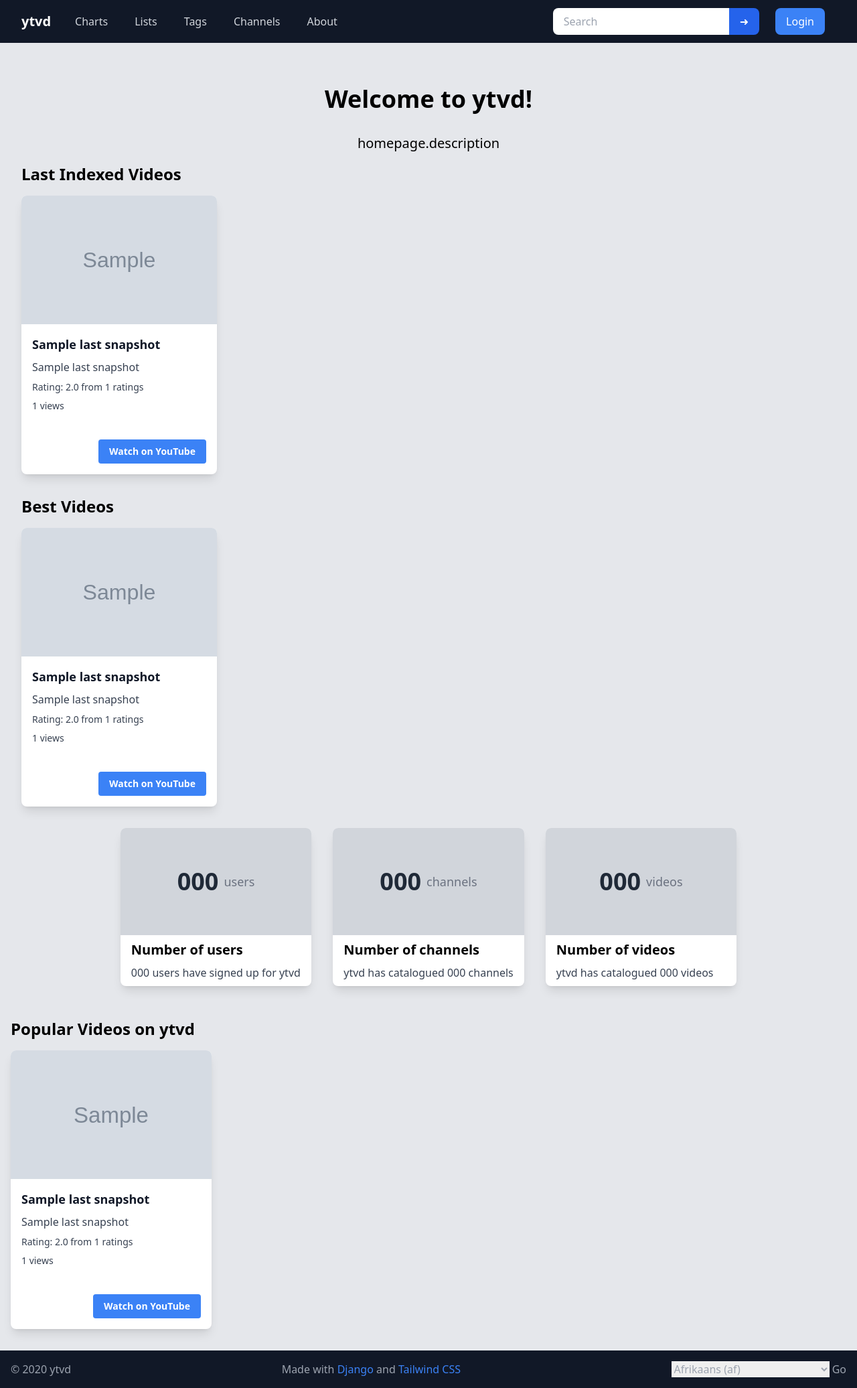
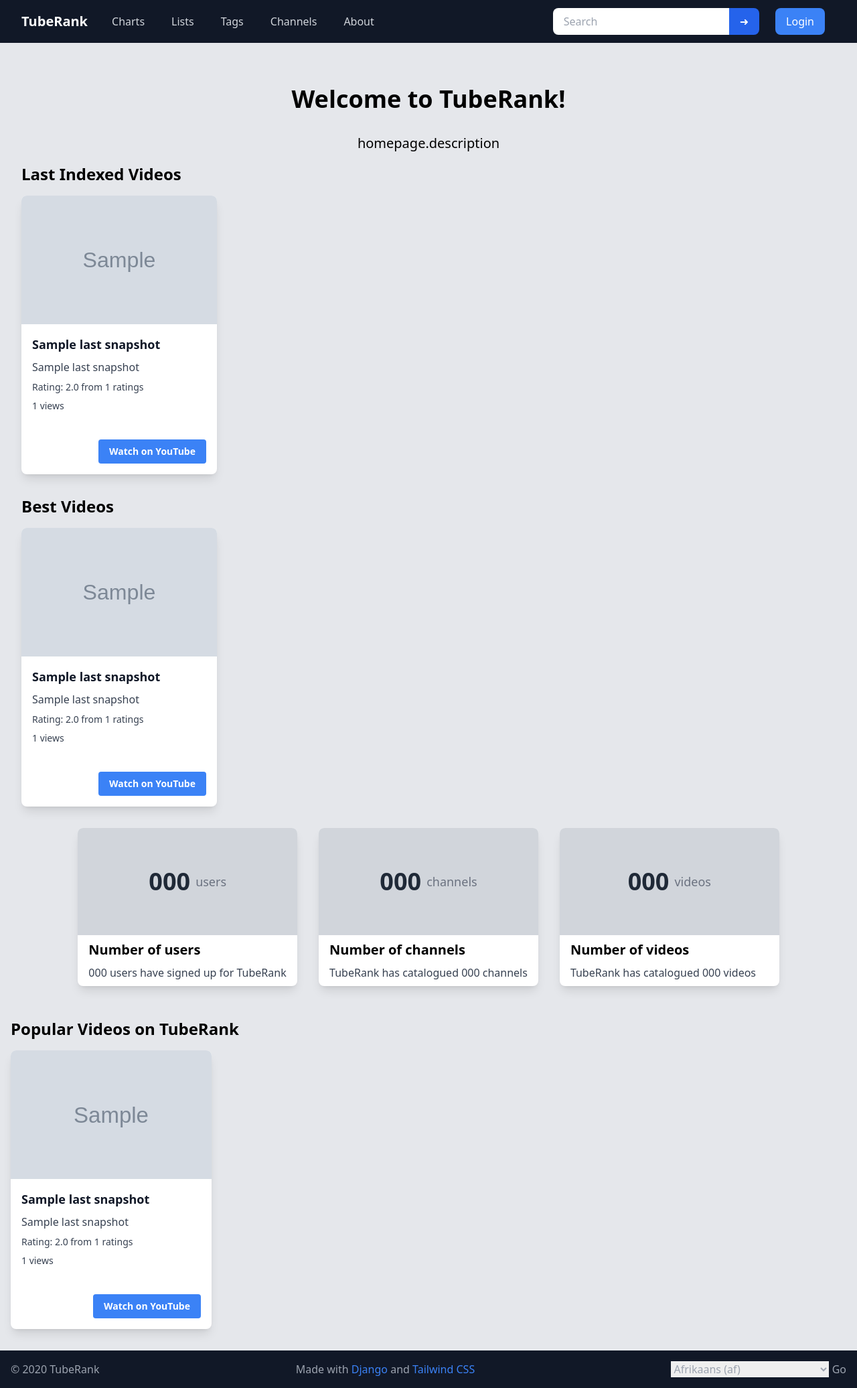
Before and after one commit to dbeley/tuberank, a Django app: template ratings/templates/homepage.html in a window 1280 px wide. Shown: the whole page at 67% size. Run offline with Django 4.2, Linux system fonts and the light colour scheme; the template is opened without the code that fills it: most values are stand-ins (such as "Sample title", 1, 10 or a date in 2020); grey boxes marked "Sample" are stand-in pictures; some libraries are stand-ins or nearby versions.

Commit message:
Rename to tuberank

```diff
--- a/manage.py
+++ b/manage.py
@@ -6,7 +6,7 @@ import sys
 
 def main():
     """Run administrative tasks."""
-    os.environ.setdefault("DJANGO_SETTINGS_MODULE", "ytvd.settings")
+    os.environ.setdefault("DJANGO_SETTINGS_MODULE", "tuberank.settings")
     try:
         from django.core.management import execute_from_command_line
     except ImportError as exc:
--- a/pyproject.toml
+++ b/pyproject.toml
@@ -1,5 +1,5 @@
 [tool.poetry]
-name = "ytvd"
+name = "tuberank"
 version = "0.1.0"
 description = ""
 authors = ["dbeley <6568955+dbeley@users.noreply.github.com>"]
--- a/ratings/templates/base.html
+++ b/ratings/templates/base.html
@@ -12,7 +12,7 @@
   <div class="max-w-7xl mx-auto px-2 sm:px-6 lg:px-8 relative flex items-center justify-between h-16">
     <!-- Logo -->
     <div class="flex-shrink-0 flex items-center">
-      <a href="/" class="font-bold text-white text-xl">ytvd</a>
+      <a href="/" class="font-bold text-white text-xl">TubeRank</a>
     </div>
     <!-- Categories and Channels links -->
     <div class="hidden sm:block sm:ml-6">
@@ -64,7 +64,7 @@
 </div>
 <footer class="bg-gray-900 text-gray-400">
   <div class="container mx-auto px-4 py-4 flex flex-col sm:flex-row justify-between items-center">
-    <p>&copy; {{ date|date:"Y" }} ytvd</p>
+    <p>&copy; {{ date|date:"Y" }} TubeRank</p>
     <p class="mt-2 sm:mt-0">Made with <a href="https://www.djangoproject.com/" class="text-blue-500 hover:text-blue-400">Django</a> and <a href="https://tailwindcss.com/" class="text-blue-500 hover:text-blue-400">Tailwind CSS</a></p>
     <form action="{% url 'set_language' %}" method="post">{% csrf_token %}
       <input name="next" type="hidden" value="{{ redirect_to }}">
--- a/ratings/templates/channels/channel_details.html
+++ b/ratings/templates/channels/channel_details.html
@@ -2,7 +2,7 @@
 {% load i18n %}
 {% load humanize %}
 
-{% block title %}{{ channel.last_snapshot.name_en }} - ytvd{% endblock title %}
+{% block title %}{{ channel.last_snapshot.name_en }} - TubeRank{% endblock title %}
 
 {% block content %}
   <div class="mb-4 bg-gray-100 p-4 rounded-lg">
@@ -31,7 +31,7 @@
   </div>
 <div class="bg-gray-100 p-4 rounded-lg mt-8">
   <div class="flex items-center justify-between">
-    <h2 class="text-xl font-bold">{% translate "ytvd Stats" %}</h2>
+    <h2 class="text-xl font-bold">{% translate "TubeRank Stats" %}</h2>
     <div class="text-gray-600">
       <span class="ml-2">{% blocktranslate with rating=channel.average_rating count=channel.ratings.count %}Channel Rating: {{ rating }} from {{ count }} ratings{% endblocktranslate %}</span>
     </div>
--- a/ratings/templates/charts.html
+++ b/ratings/templates/charts.html
@@ -1,7 +1,7 @@
 {% extends "base.html" %}
 {% load i18n %}
 
-{% block title %}{{ channel.last_snapshot.name_en }} - ytvd{% endblock title %}
+{% block title %}{{ channel.last_snapshot.name_en }} - TubeRank{% endblock title %}
 
 {% block content %}
   <div class="mb-4">
--- a/ratings/templates/homepage.html
+++ b/ratings/templates/homepage.html
@@ -7,7 +7,7 @@
 {% block content %}
 <div class="container mx-auto px-4 py-8">
     <div class="flex flex-col items-center">
-        <h1 class="text-4xl font-bold mb-8">{% translate "Welcome to ytvd!" %}</h1>
+        <h1 class="text-4xl font-bold mb-8">{% translate "Welcome to TubeRank!" %}</h1>
         <p class="text-xl mb-4">{% translate "homepage.description" %}</p>
     </div>
 
@@ -38,7 +38,7 @@
             </div>
             <div class="px-4 py-2">
             <h2 class="text-xl font-bold mb-2">{% translate "Number of users" %}</h2>
-            <p class="text-gray-700">{% blocktranslate %}{{ number_of_users }} users have signed up for ytvd{% endblocktranslate %}</p>
+            <p class="text-gray-700">{% blocktranslate %}{{ number_of_users }} users have signed up for TubeRank{% endblocktranslate %}</p>
             </div>
         </div>
 
@@ -49,7 +49,7 @@
             </div>
             <div class="px-4 py-2">
             <h2 class="text-xl font-bold mb-2">{% translate "Number of channels" %}</h2>
-            <p class="text-gray-700">{% blocktranslate %}ytvd has catalogued {{ number_of_channels }} channels{% endblocktranslate %}</p>
+            <p class="text-gray-700">{% blocktranslate %}TubeRank has catalogued {{ number_of_channels }} channels{% endblocktranslate %}</p>
             </div>
         </div>
 
@@ -60,13 +60,13 @@
             </div>
             <div class="px-4 py-2">
             <h2 class="text-xl font-bold mb-2">{% translate "Number of videos" %}</h2>
-            <p class="text-gray-700">{% blocktranslate %}ytvd has catalogued {{ number_of_videos }} videos{% endblocktranslate %}</p>
+            <p class="text-gray-700">{% blocktranslate %}TubeRank has catalogued {{ number_of_videos }} videos{% endblocktranslate %}</p>
             </div>
         </div>
     </div>
 </div>
 
-<h2 class="text-2xl font-bold mb-4">{% translate "Popular Videos on ytvd" %}</h2>
+<h2 class="text-2xl font-bold mb-4">{% translate "Popular Videos on TubeRank" %}</h2>
 
 <div class="grid grid-cols-2 md:grid-cols-3 lg:grid-cols-4 gap-4">
     {% for video in popular_videos %}
--- a/ytvd/asgi.py
+++ b/tuberank/asgi.py
@@ -1,5 +1,5 @@
 """
-ASGI config for ytvd project.
+ASGI config for tuberank project.
 
 It exposes the ASGI callable as a module-level variable named ``application``.
 
@@ -11,6 +11,6 @@ import os
 
 from django.core.asgi import get_asgi_application
 
-os.environ.setdefault("DJANGO_SETTINGS_MODULE", "ytvd.settings")
+os.environ.setdefault("DJANGO_SETTINGS_MODULE", "tuberank.settings")
 
 application = get_asgi_application()
--- a/ytvd/settings.py
+++ b/tuberank/settings.py
@@ -1,5 +1,5 @@
 """
-Django settings for ytvd project.
+Django settings for tuberank project.
 
 Generated by 'django-admin startproject' using Django 4.2.
 
@@ -71,7 +71,7 @@ MIDDLEWARE = [
     "django.middleware.locale.LocaleMiddleware",
 ]
 
-ROOT_URLCONF = "ytvd.urls"
+ROOT_URLCONF = "tuberank.urls"
 
 TEMPLATES = [
     {
@@ -89,7 +89,7 @@ TEMPLATES = [
     },
 ]
 
-WSGI_APPLICATION = "ytvd.wsgi.application"
+WSGI_APPLICATION = "tuberank.wsgi.application"
 
 
 # Database
--- a/ytvd/urls.py
+++ b/tuberank/urls.py
@@ -1,5 +1,5 @@
 """
-URL configuration for ytvd project.
+URL configuration for tuberank project.
 
 The `urlpatterns` list routes URLs to views. For more information please see:
     https://docs.djangoproject.com/en/4.2/topics/http/urls/
--- a/ytvd/wsgi.py
+++ b/tuberank/wsgi.py
@@ -1,5 +1,5 @@
 """
-WSGI config for ytvd project.
+WSGI config for tuberank project.
 
 It exposes the WSGI callable as a module-level variable named ``application``.
 
@@ -11,6 +11,6 @@ import os
 
 from django.core.wsgi import get_wsgi_application
 
-os.environ.setdefault("DJANGO_SETTINGS_MODULE", "ytvd.settings")
+os.environ.setdefault("DJANGO_SETTINGS_MODULE", "tuberank.settings")
 
 application = get_wsgi_application()
```
Also changed, not shown: docker-compose.yml (+5 -5 lines), README.md, ratings/locale/en_US/LC_MESSAGES/django.po, ratings/locale/fr_FR/LC_MESSAGES/django.po, tuberank/__init__.py (added), tuberank/locale/fr_FR/LC_MESSAGES/django.po, 1 other file.
